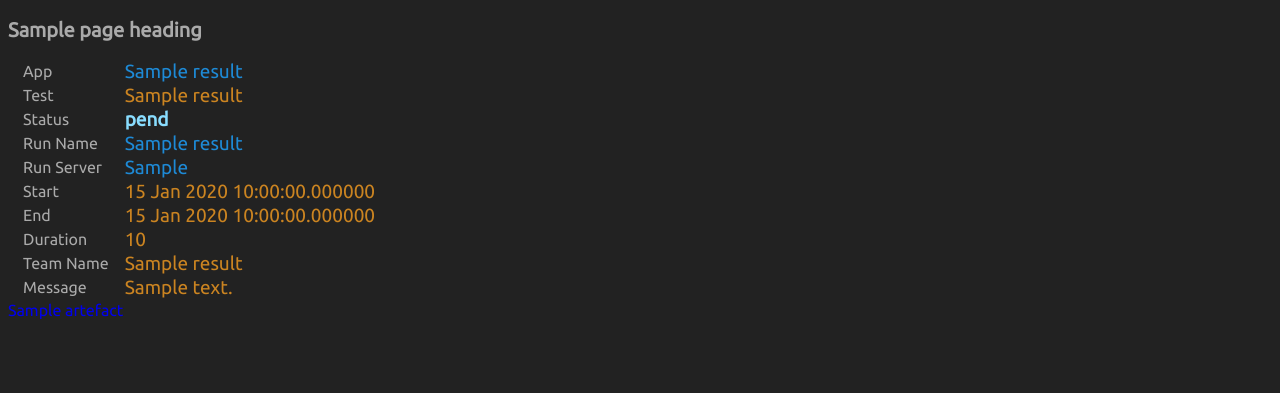
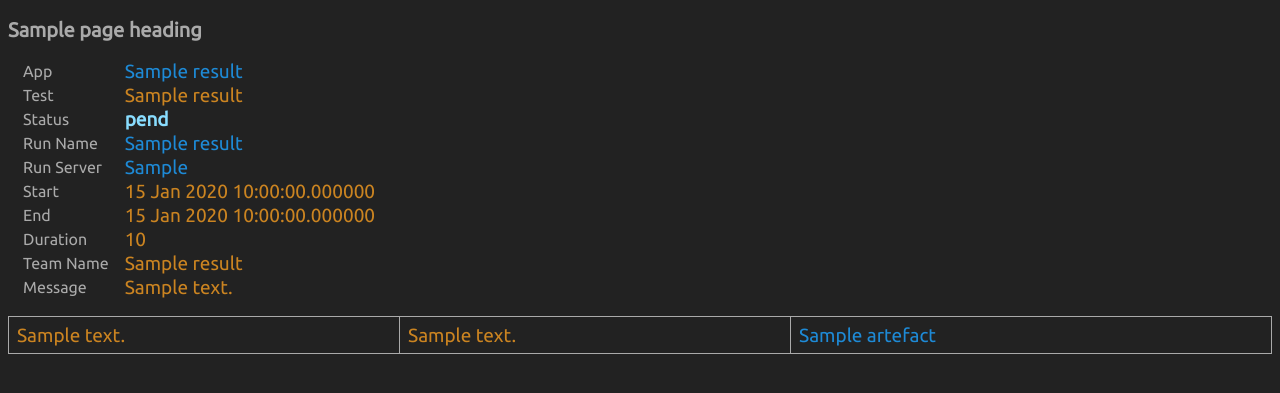
Before and after one commit to Qarj/test-results-dashboard, a Django app: template dash/results/templates/results/detail.html in a window 1280 px wide. Shown: the top 393 px of the page. Run offline with Django 3.2, Linux system fonts and the light colour scheme; the template is opened without the code that fills it: most values are stand-ins (such as "Sample title", 1, 10 or a date in 2020).

Commit message:
made tests for showing logged files in a table

```diff
--- a/dash/results/static/results/style.css
+++ b/dash/results/static/results/style.css
@@ -104,3 +104,24 @@ table {
 }
 
 /*tr { vertical-align: text-top; } */
+
+#files_detail {
+  font-family: font-family: 'Ubuntu', sans-serif;
+  border-collapse: collapse;
+  width: 100%;
+}
+
+#files_detail td, #files_detail th {
+  border: 1px solid #aaa;
+  padding: 8px;
+}
+
+/* #files_detail tr:nth-child(even){background-color: #f2f2f2;} */
+
+#files_detail th {
+  padding-top: 12px;
+  padding-bottom: 12px;
+  text-align: left;
+  background-color: #4CAF50;
+  color: #aaa;
+}
--- a/dash/results/templates/results/detail.html
+++ b/dash/results/templates/results/detail.html
@@ -56,13 +56,22 @@
             <!-- ~ End Row -->
         </tr>
     </table>
+    <p></p>
+    {% if artefacts %}
+    <table id="files_detail">
     {% for artefact in artefacts %}
+        <tr>
+            <td class="bold" name="OffsetFromTestStart">{{artefact.duration_text}}</td>
+            <td class="bold" name="ArtefactDesc">{{artefact.desc}}</td>
         {% if artefact.image %}
-            <img src="{{artefact.url}}">{{artefact.name}} alt="{{artefact.desc}}"</a>
+            <td class="bold" name="Artefact">{{artefact.name}}<br/><a href="{{artefact.url}}"><img src="{{artefact.url}}"></a></td>
         {% else %}
-            <a href="{{artefact.url}}">{{artefact.name}}</a>
+            <td class="bold" name="Artefact"><a href="{{artefact.url}}" class="normal">{{artefact.name}}</a></td>
         {% endif %}
+        </tr>
     {% endfor %}
+    </table>
+    {% endif %}
 {% else %}
     <p>No results are available.</p>
     <h4><a href="{% url 'results:latest' %}" class="normal">See all the latest results here</a></h4>
--- a/dash/results/views.py
+++ b/dash/results/views.py
@@ -43,8 +43,9 @@ def detail(request, result_id):
     if artefactsLab:
         for artefact in artefactsLab:
             artefact.url = _artefact_url(artefact.test_name, artefact.app_name, artefact.run_name, artefact.name)
-            #print(artefact.url)
             artefact.image = _is_image(artefact.name)
+            artefact.duration, artefact.duration_text = _get_duration(result.date_created, artefact.date_created)
+
 
     context = {
         'page_title': page_title,
```
Also changed, not shown: dash/results/tests.py (+21 -3 lines), dev/ToDo.md (+12 -11 lines).
